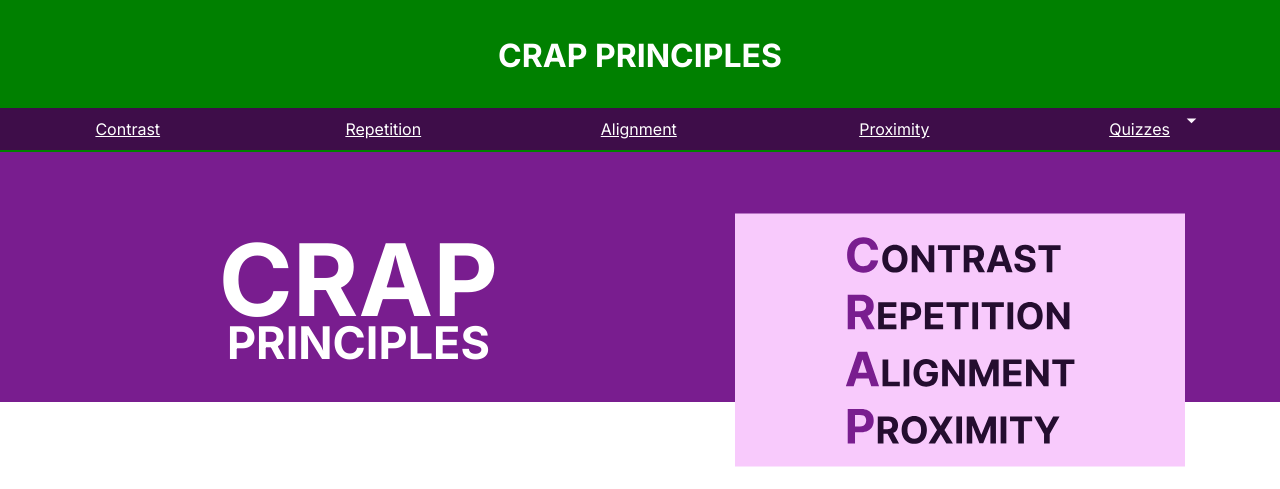
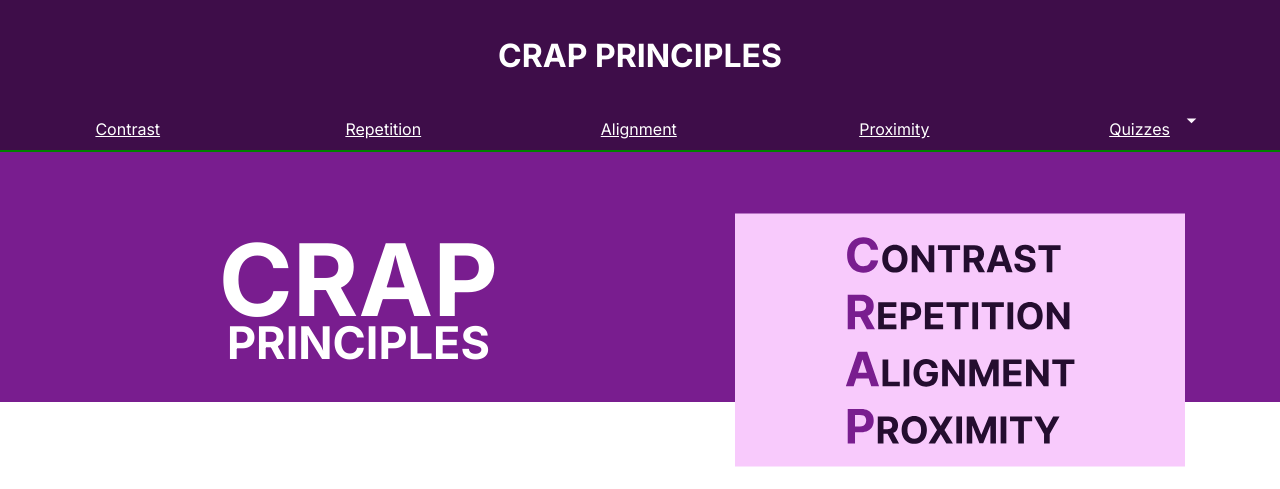
Before and after one commit to Bondulance/CRAP_Final, a PHP site: page /index.php in a window 1280 px wide. Shown: the top 489 px of the page. Run offline with PHP 8.4, Linux system fonts and the light colour scheme.

Commit message:
fixed text over the background images

```diff
--- a/assets/css/FINAL_STYLES_TEST.CSS
+++ b/assets/css/FINAL_STYLES_TEST.CSS
@@ -141,6 +141,10 @@ li {
   background-size: 100%;
   background-position: center;
   height: 50vh;
+  display: flex;
+  align-items: center;
+  text-align: center;
+  justify-content: center;
 }
 
 .mainPages_hero {
@@ -390,7 +394,7 @@ header h1 {
   justify-content: center;
   align-items: center;
   height: 10vh;
-  background-color: green;
+  background-color: #3e0d49;
   font-size: 2em;
   color: white;
   padding: 15px 0px;
--- a/assets/include/navigation.inc.php
+++ b/assets/include/navigation.inc.php
@@ -5,7 +5,7 @@
     <meta charset="UTF-8">
     <meta name="viewport" content="width=device-width, initial-scale=1.0">
     <link href="https://fonts.googleapis.com/css2?family=Inter:ital,opsz,wght@0,14..32,100..900;1,14..32,100..900&display=swap" rel="stylesheet">
-    <link rel="stylesheet" href="./assets/css/FINAL_STYLES_TEST.css">
+    <link rel="stylesheet" href="./assets/css/FINAL_STYLES_TEST.CSS">
     <script src="./assets/js/nav.js" defer></script>
     <script src="./assets/js/footer.js" defer></script>
     <script src="./assets/js/proximityQuiz.js" defer></script>
```
